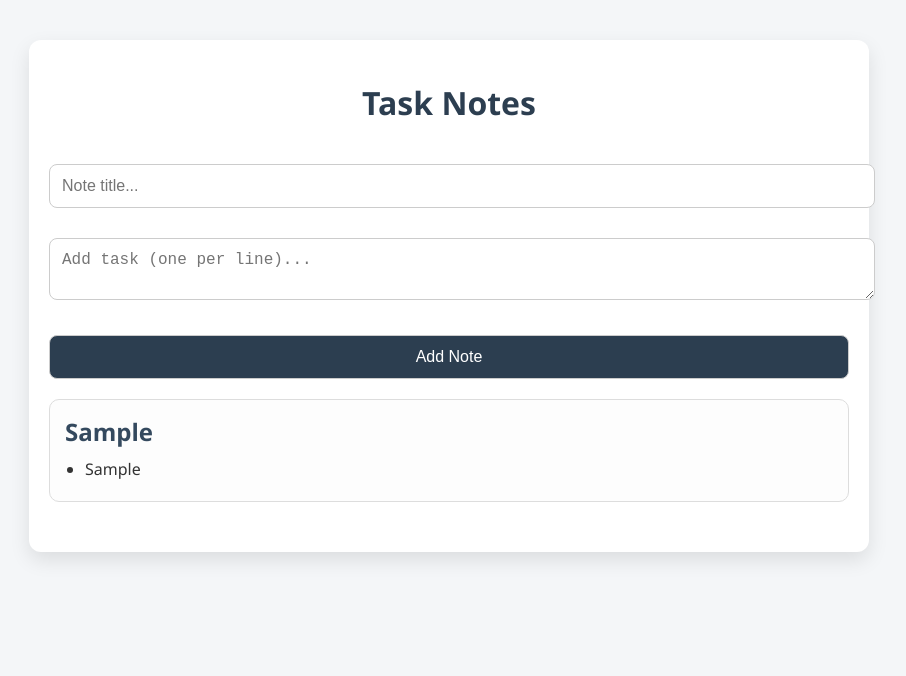
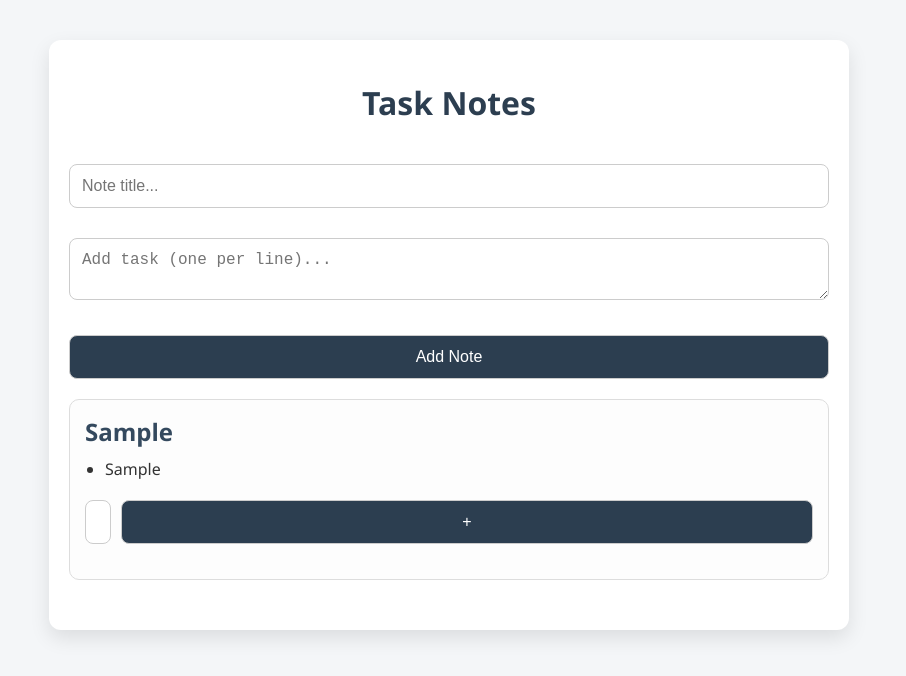
Before and after one commit to ExecutedPoorly/NoteApp, a plain HTML site: page index.html in a window 1280 px wide. Both pictures are taken after typing "Sample", "Sample" into the empty fields and a click on the button "Add Note". Shown: the whole page, without its empty margins (191-1097 px from the left). Drawn offline with Linux system fonts and the light colour scheme.

Commit message:
Update index.html

```diff
--- a/index.html
+++ b/index.html
@@ -19,6 +19,7 @@
       background: white;
       box-shadow: 0 8px 20px rgba(0, 0, 0, 0.1);
       border-radius: 12px;
+      box-sizing: border-box;
     }
     h1 {
       text-align: center;
@@ -27,6 +28,7 @@
     }
     input, textarea, button {
       width: 100%;
+      box-sizing: border-box;
       padding: 12px;
       margin-top: 10px;
       margin-bottom: 20px;
@@ -50,9 +52,10 @@
       border-radius: 10px;
       background: #fdfdfd;
     }
-    .note h2 {
+    .note h2[contenteditable] {
       margin: 0 0 10px;
       color: #34495e;
+      outline: none;
     }
     ul {
       margin: 0;
@@ -60,6 +63,17 @@
     }
     ul li {
       margin-bottom: 6px;
+    }
+    ul li[contenteditable] {
+      outline: none;
+    }
+    .add-task-input {
+      margin-top: 10px;
+      display: flex;
+      gap: 10px;
+    }
+    .add-task-input input {
+      flex: 1;
     }
   </style>
 </head>
@@ -74,7 +88,7 @@
 
   <script>
     const notesContainer = document.getElementById('notesContainer');
-    const storedNotes = JSON.parse(localStorage.getItem('taskNotes')) || [];
+    let storedNotes = JSON.parse(localStorage.getItem('taskNotes')) || [];
 
     function saveNotes() {
       localStorage.setItem('taskNotes', JSON.stringify(storedNotes));
@@ -88,16 +102,46 @@
 
         const title = document.createElement('h2');
         title.textContent = note.title;
+        title.contentEditable = true;
+        title.addEventListener('input', () => {
+          storedNotes[index].title = title.textContent;
+          saveNotes();
+        });
         noteEl.appendChild(title);
 
         const ul = document.createElement('ul');
-        note.tasks.forEach(task => {
+        note.tasks.forEach((task, taskIndex) => {
           const li = document.createElement('li');
           li.textContent = task;
+          li.contentEditable = true;
+          li.addEventListener('input', () => {
+            storedNotes[index].tasks[taskIndex] = li.textContent;
+            saveNotes();
+          });
           ul.appendChild(li);
         });
+        noteEl.appendChild(ul);
 
-        noteEl.appendChild(ul);
+        const taskInputWrapper = document.createElement('div');
+        taskInputWrapper.className = 'add-task-input';
+
+        const newTaskInput = document.createElement('input');
+        newTaskInput.placeholder = 'Add new task...';
+
+        const addTaskBtn = document.createElement('button');
+        addTaskBtn.textContent = '+';
+        addTaskBtn.onclick = () => {
+          const newTask = newTaskInput.value.trim();
+          if (!newTask) return;
+          storedNotes[index].tasks.push(newTask);
+          saveNotes();
+          renderNotes();
+        };
+
+        taskInputWrapper.appendChild(newTaskInput);
+        taskInputWrapper.appendChild(addTaskBtn);
+        noteEl.appendChild(taskInputWrapper);
+
         notesContainer.appendChild(noteEl);
       });
     }
```
